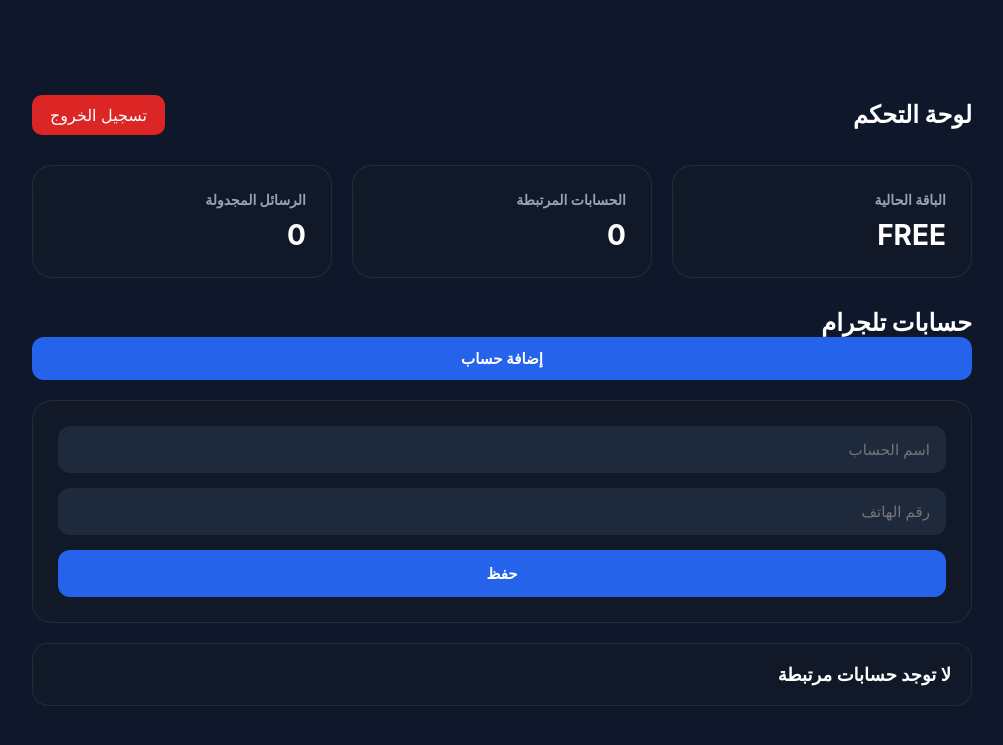
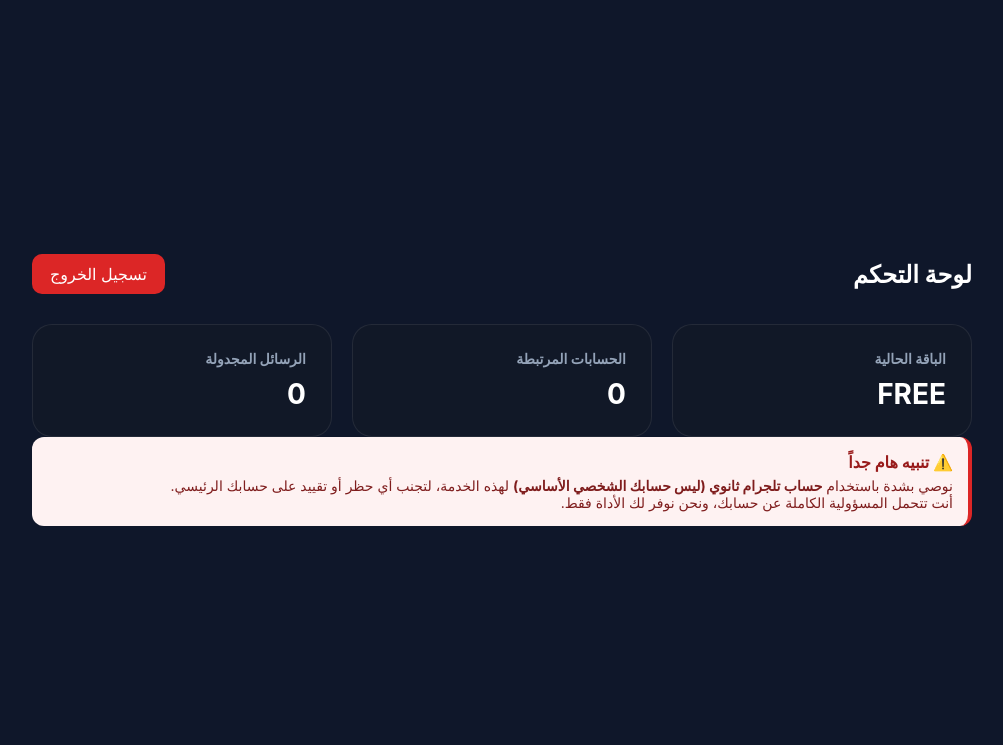
Before and after one commit to JustAbd11/telegrame-nshrr, a Flask app: page /dashboard in a window 1280 px wide. Shown: the top 745 px of the page, without its empty margins (138-1141 px from the left). Run offline with Flask 3, Linux system fonts and the light colour scheme; the visitor is signed in with stand-in values (Sample User, id 1).

Commit message:
Update dashboard.html

```diff
--- a/templates/dashboard.html
+++ b/templates/dashboard.html
@@ -35,46 +35,13 @@
 </div>
 
 </div>
-  <div class="accounts-section">
-
-<h2>حسابات تلجرام</h2>
-
-<button class="add-account-btn">
-إضافة حساب
-</button>
-
-<div class="modal">
-
-<form method="POST" action="/add-account">
-
-<input
-type="text"
-name="account_name"
-placeholder="اسم الحساب">
-
-<input
-type="text"
-name="phone_number"
-placeholder="رقم الهاتف">
-
-<button type="submit">
-حفظ
-</button>
-
-</form>
-
-</div>
-
-<div class="account-list">
-
-<div class="account-card">
-<div class="account-name">
-لا توجد حسابات مرتبطة
-</div>
-</div>
-
-</div>
-
+<div style="background: #fef2f2; border-right: 4px solid #dc2626; padding: 15px; border-radius: 12px; margin-bottom: 20px;">
+    <h4 style="color: #991b1b; margin: 0;">⚠️ تنبيه هام جداً</h4>
+    <p style="color: #7f1d1d; margin: 5px 0 0 0; font-size: 14px;">
+        نوصي بشدة باستخدام <strong>حساب تلجرام ثانوي (ليس حسابك الشخصي الأساسي)</strong> لهذه الخدمة،
+        لتجنب أي حظر أو تقييد على حسابك الرئيسي.
+        <br>أنت تتحمل المسؤولية الكاملة عن حسابك، ونحن نوفر لك الأداة فقط.
+    </p>
 </div>
 
 </div>
```
